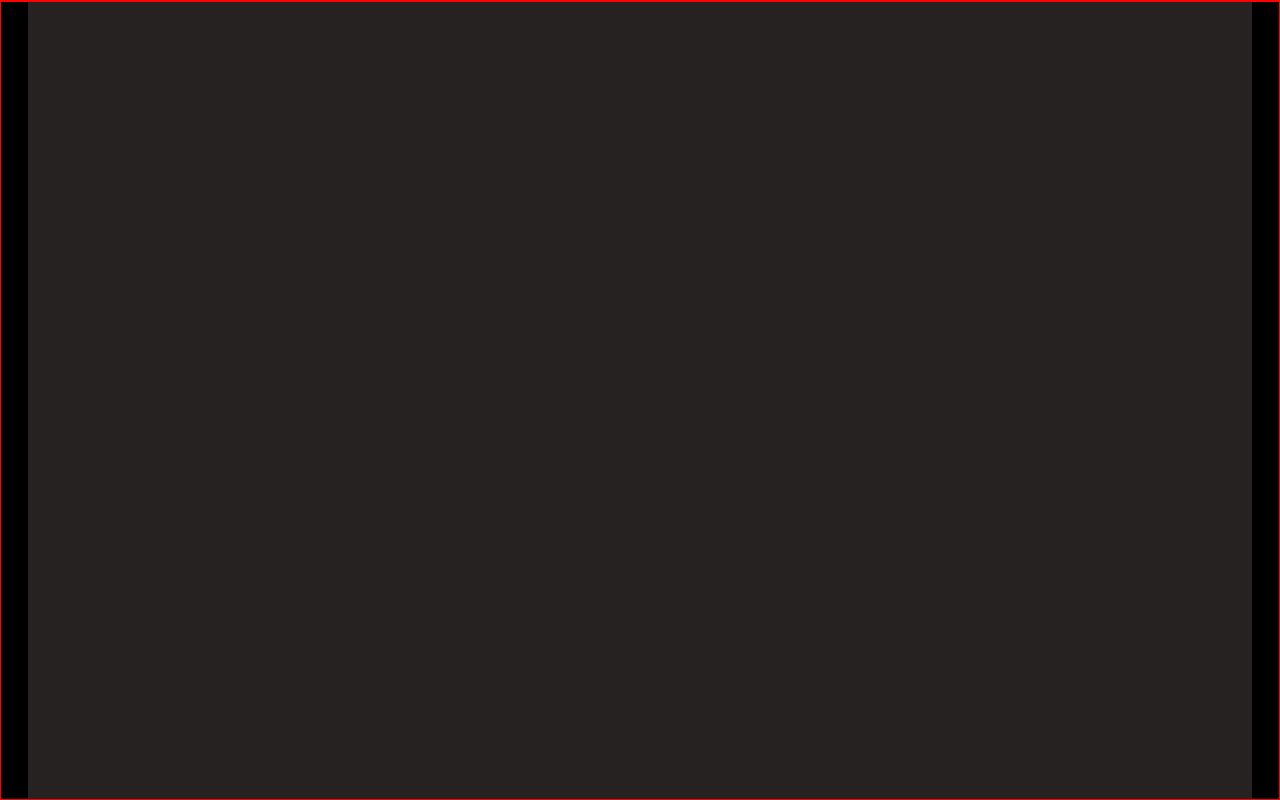
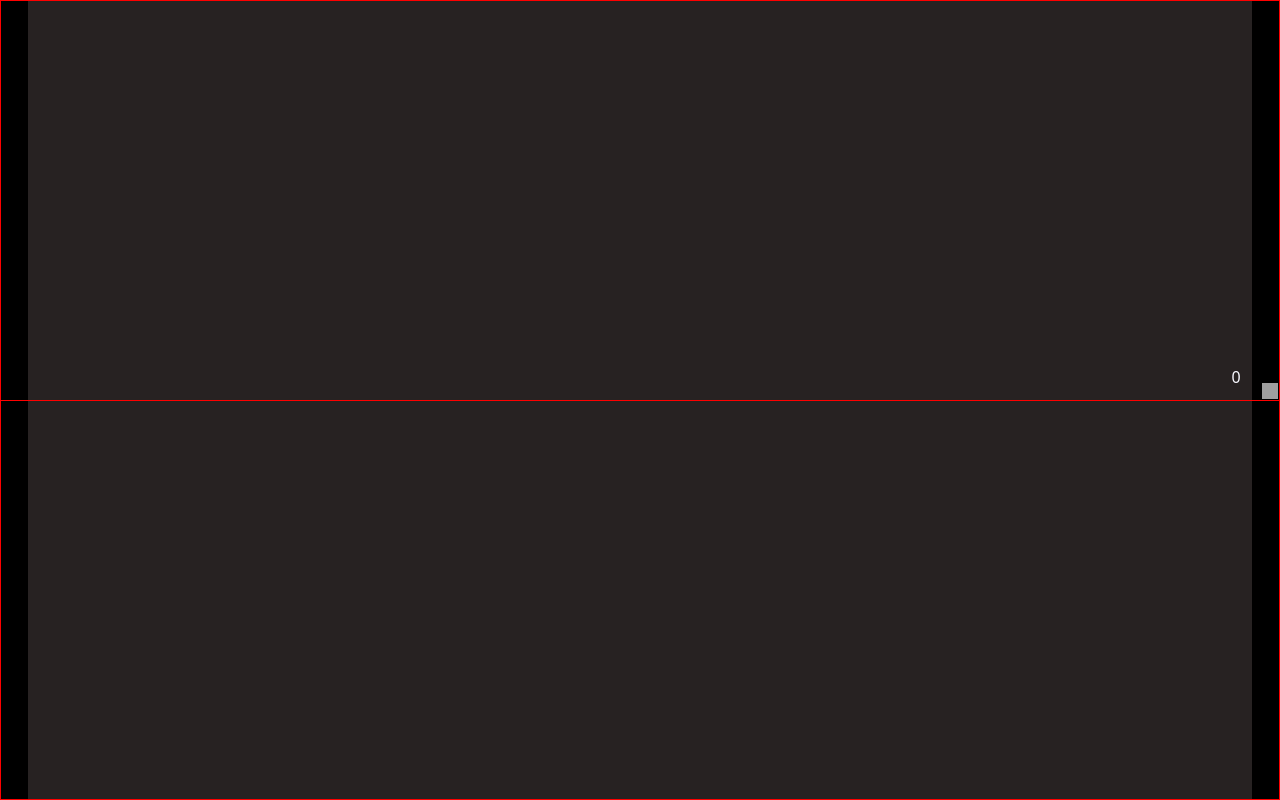
Before and after one commit to HLord-G/Project_5-scroll_power, a plain HTML site: page index.html in a window 1280 px wide. Shown: the top 800 px of the page. Drawn offline with nearby package versions, Linux system fonts and the light colour scheme; grey boxes are pictures that could not be loaded.

Commit message:
Update index.html

```diff
--- a/index.html
+++ b/index.html
@@ -5,16 +5,42 @@
     <meta name="viewport" content="width=device-width, initial-scale=1.0">
 
     <title>Scroll Power</title>
+    <link rel="stylesheet" href="//code.jquery.com/ui/1.13.2/themes/base/jquery-ui.css">
+    <link rel="stylesheet" href="src/style/main.css">
+    <script src="https://code.jquery.com/jquery-3.6.0.js"></script>
+    <script src="https://code.jquery.com/ui/1.13.2/jquery-ui.js"></script>
+    <script>
+        $(document).ready(function() {
+            // // Create the HTML structure using jQuery
+            var screenGuid = $('<div>').addClass('screen_guid').css({"height":`${screenHeight}px`});
+            var lineDiv = $('<div>').addClass('line').css({"height":`${screenHeight/2}px`});
+            var lineSizeDiv = $('<div>').addClass('line_size').text('0');
 
-    <link rel="stylesheet" href="src/style/main.css">
+            // Append the elements to form the desired structure
+            screenGuid.append(
+                lineDiv.append(lineSizeDiv)
+            );
+            $('body').append(screenGuid);
+            // Append the "screen_guid" div to the body of the document
 
+
+
+        });
+
+    </script>
 
 </head>
 
-<div class="screen_guid">
-    <div class="line"></div>
-</div>
 <body id="clefer">
+
+    <!-- <div class="screen_guid">
+        <div class="line">
+            <div class="line_size">0</div>
+        </div>
+    </div> -->
+
+
+
 
     <div class="content">
 
@@ -45,5 +71,13 @@
 
 
     <script src="src/script/scroller.js"></script>
+
+    <script>
+
+        // scrollWorks("center","both",1402)
+
+
+        // scrollWorks("center","down",2005)
+    </script>
 </body>
 </html>
```
